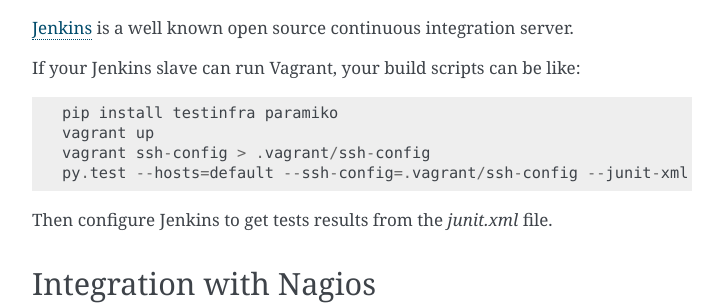
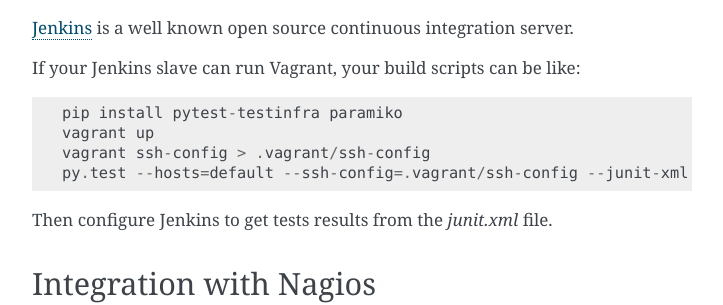
Before and after one commit to pytest-dev/pytest-testinfra, a Sphinx documentation site: the page built from doc/source/examples.rst, in a window 1280 px wide and 900 px high, scrolled down 1672 px. Shown: the part 156-461 px from the top of the window, without its empty margins (388-1111 px from the left). Built offline with Sphinx 7.4.7, drawn with Linux system fonts in a browser that asks for light colours; comment, search, counter and statistics services are not loaded.

Commit message:
pypi package is now pytest-testinfra

```diff
--- a/README.rst
+++ b/README.rst
@@ -27,10 +27,10 @@
 
 Install testinfra using pip::
 
-    $ pip install testinfra
+    $ pip install pytest-testinfra
 
     # or install the devel version
-    $ pip install 'git+https://github.com/philpep/testinfra@master#egg=testinfra'
+    $ pip install 'git+https://github.com/philpep/testinfra@master#egg=pytest-testinfra'
 
 
 Write your first tests file to `test_myinfra.py`:
--- a/doc/source/examples.rst
+++ b/doc/source/examples.rst
@@ -98,7 +98,7 @@
 If your Jenkins slave can run Vagrant, your build scripts can be like::
 
 
-    pip install testinfra paramiko
+    pip install pytest-testinfra paramiko
     vagrant up
     vagrant ssh-config > .vagrant/ssh-config
     py.test --hosts=default --ssh-config=.vagrant/ssh-config --junit-xml junit.xml tests.py
```
